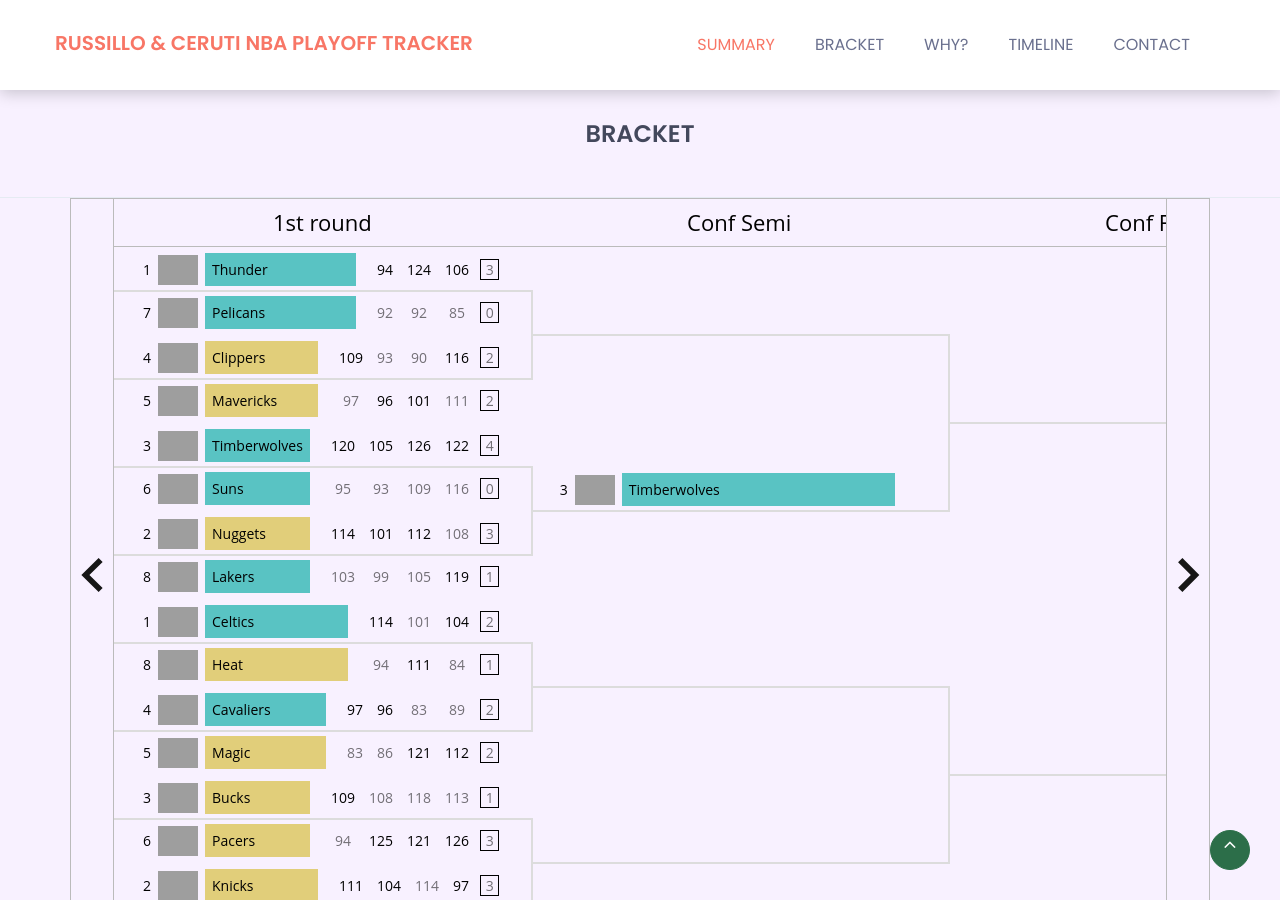
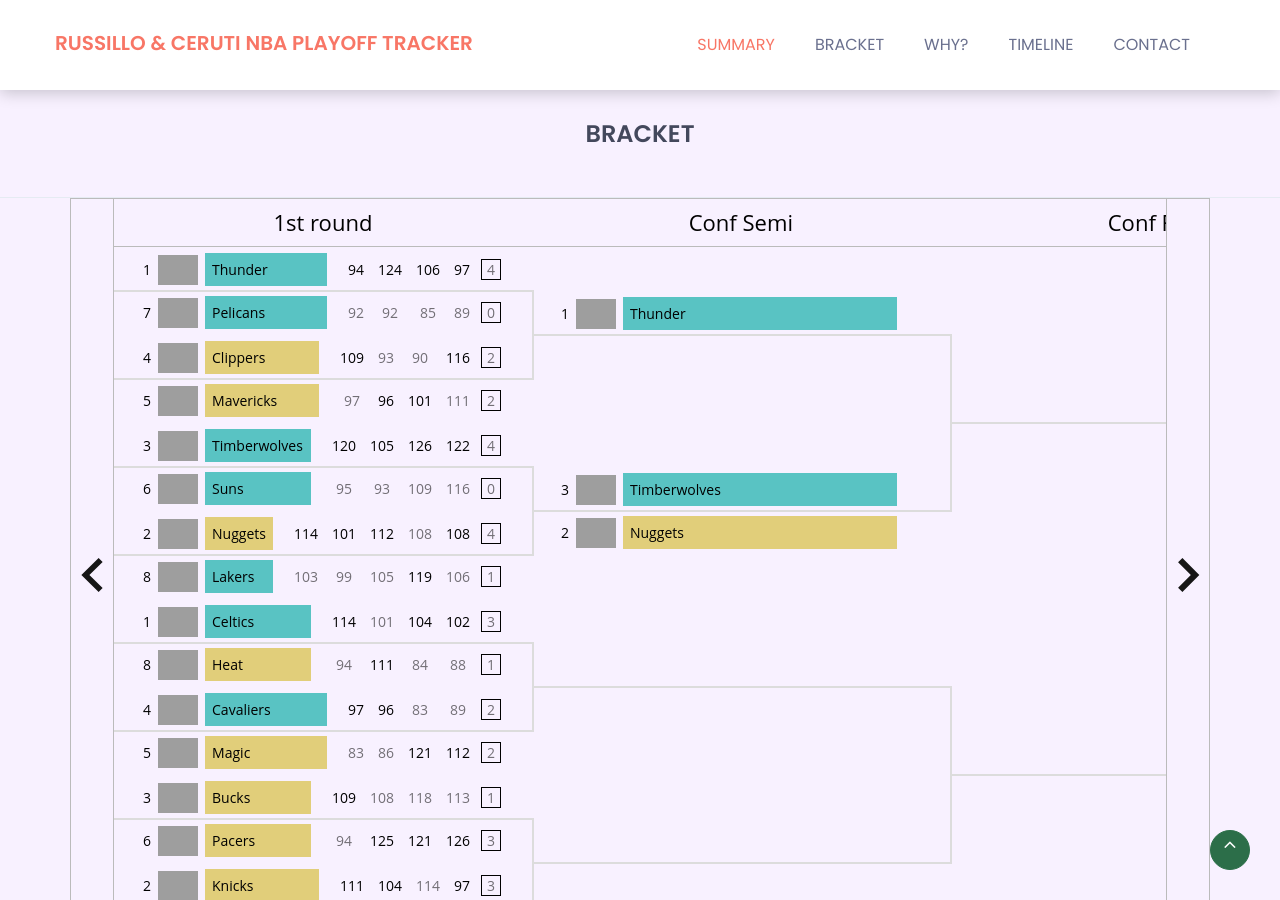
Before and after one commit to jeffmiller00/russillo, a Jekyll site: the page built from index.html, in a window 1280 px wide and 900 px high, scrolled down 1399 px. Built offline with Jekyll 4.4.1, drawn with Linux system fonts in a browser that asks for light colours; grey boxes are pictures that could not be loaded.

Commit message:
Updated scores after last night's games.

```diff
--- a/assets/js/app.js
+++ b/assets/js/app.js
@@ -218,7 +218,6 @@
         order: 0,
         sides: [
           {
-            // OKC Thunder
             contestantId: "1610612760",
             scores: [
               {
@@ -232,17 +231,21 @@
               {
                 mainScore: "106",
                 isWinner: true
+              },
+              {
+                mainScore: "97",
+                isWinner: true
               }
             ],
-            currentScore: "3"
+            currentScore: "4"
           },
           {
-            // Pelicans
             contestantId: "1610612740",
             scores: [
               { mainScore: "92" },
               { mainScore: "92" },
               { mainScore: "85" },
+              { mainScore: "89" },
             ],
             currentScore: "0"
           },
@@ -334,7 +337,6 @@
         order: 3,
         sides: [
           {
-            // Nuggets
             contestantId: "1610612743",
             scores: [
               {
@@ -349,12 +351,15 @@
                 mainScore: "112",
                 isWinner: true
               },
-              { mainScore: "108" }
+              { mainScore: "108" },
+              {
+                mainScore: "108",
+                isWinner: true
+              }
             ],
-            currentScore: "3"
+            currentScore: "4"
           },
           {
-            // Lakers
             contestantId: "1610612747",
             scores: [
               { mainScore: "103" },
@@ -363,7 +368,8 @@
               {
                 mainScore: "119",
                 isWinner: true
-              }
+              },
+              { mainScore: "106" },
             ],
             currentScore: "1"
           },
@@ -386,9 +392,13 @@
               {
                 mainScore: "104",
                 isWinner: true
+              },
+              {
+                mainScore: "102",
+                isWinner: true
               }
             ],
-            currentScore: "2"
+            currentScore: "3"
           },
           {
             // Heat
@@ -400,6 +410,7 @@
                 isWinner: true
               },
               { mainScore: "84" },
+              { mainScore: "88" },
 
             ],
             currentScore: "1"
@@ -529,8 +540,20 @@
           },
 
         ]
-      }
-      ,
+      },
+      {
+        roundIndex: 3,
+        order: 0,
+        sides: [
+          {
+            // OKC Thunder
+            contestantId: "1610612760",
+          },
+          {
+            contestantTitle: ''
+          }
+        ]
+      },
       {
         roundIndex: 3,
         order: 1,
@@ -540,7 +563,8 @@
             contestantId: "1610612750",
           },
           {
-            contestantTitle: "",
+            // Nuggets
+            contestantId: "1610612743",
           },
         ]
       }
--- a/index.html
+++ b/index.html
@@ -38,7 +38,7 @@
               <span class="progressText">ryen russillo</span>
               <div class="single-progress-txt">
                 <div class="progress ">
-                  <div class="progress-bar points-earned" role="progressbar" aria-valuenow="1" aria-valuemin="0" aria-valuemax="83" style="width: 1%"></div>
+                  <div class="progress-bar points-earned" role="progressbar" aria-valuenow="2" aria-valuemin="0" aria-valuemax="83" style="width: 2.4%"></div>
                   <div class="progress-bar points-unavailable" role="progressbar" aria-valuenow="21" aria-valuemin="0" aria-valuemax="83" style="width: 25%">21</div>
                 </div>
                 <h3>Max 83</h3>
@@ -52,7 +52,7 @@
               <span class="progressText">steve ceruti</span>
               <div class="single-progress-txt">
                 <div class="progress ">
-                  <div class="progress-bar points-earned" role="progressbar" aria-valuenow="0" aria-valuemin="0" aria-valuemax="69" style="width: 0%;"></div>
+                  <div class="progress-bar points-earned" role="progressbar" aria-valuenow="1" aria-valuemin="0" aria-valuemax="69" style="width: 1.4%;"></div>
                   <div class="progress-bar points-unavailable" role="progressbar" aria-valuenow="14" aria-valuemin="0" aria-valuemax="69" style="width: 20%">14</div>
                 </div>
                 <h3>Max 69</h3>
```
